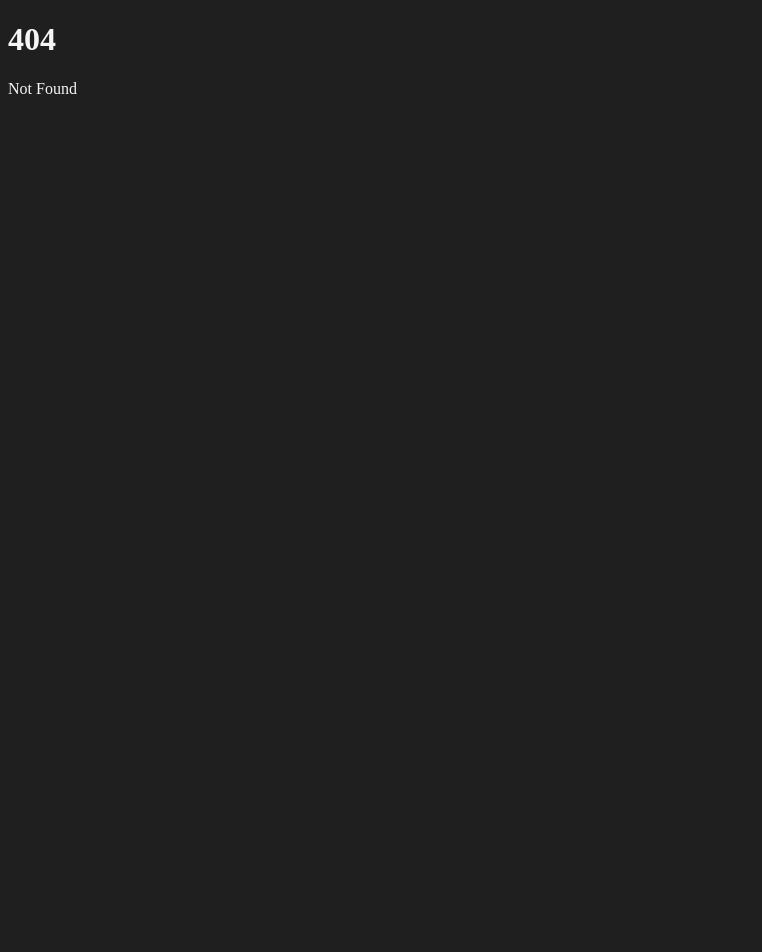
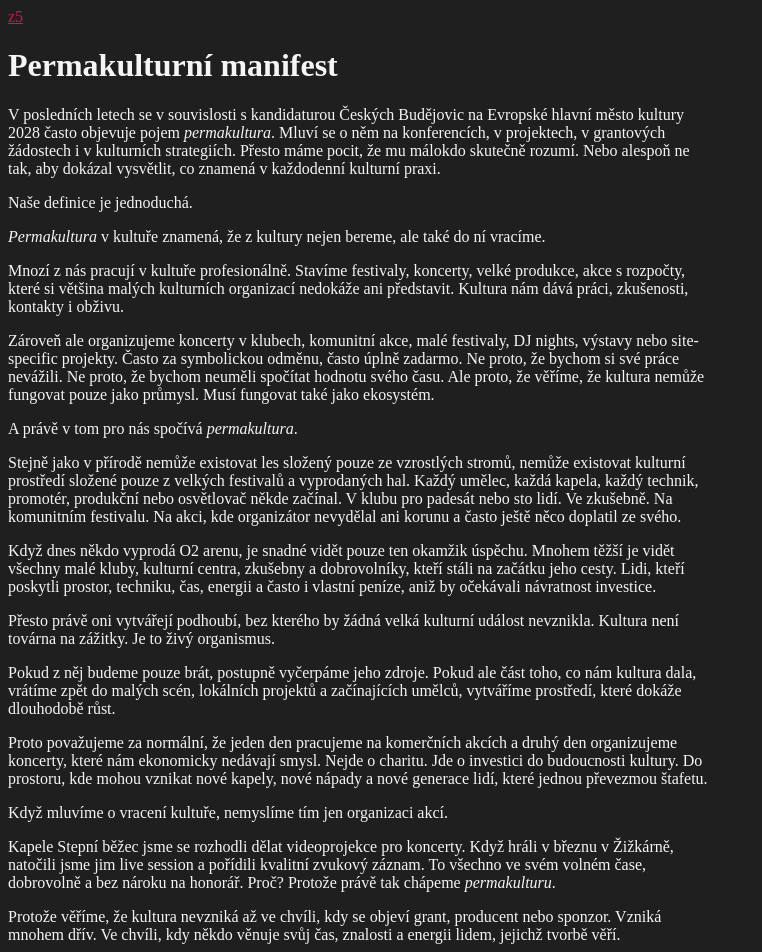
Before and after one commit to Divocaak/divokyvojtech, a SvelteKit app: page /manifest in a window 1280 px wide. Before the commit this address had no page. Shown: the top 952 px of the page, without its empty margins (0-762 px from the left). Before the commit the page ends 800 px from the top, so only its background shows below. Built offline with nearby package versions, Linux system fonts and the light colour scheme.

Commit message:
permakulturni manifest  #8

```diff
--- a/package.json
+++ b/package.json
@@ -30,5 +30,8 @@
 		"prettier-plugin-svelte": "^3.3.3",
 		"svelte": "^5.0.0",
 		"vite": "^6.2.6"
+	},
+	"dependencies": {
+		"markdown-it": "^15.0.0"
 	}
 }
--- a/src/routes/+page.svelte
+++ b/src/routes/+page.svelte
@@ -214,6 +214,9 @@
 <a target="_blank" href="https://linkedin.com/in/vojtechdivoky">linkedin</a><br />
 <br />
 <a target="_blank" href="mailto:divokyvojta@gmail.com">psát mail</a><br />
+<h2>permakulturní manifest</h2>
+<p>takovej textík, co jsem jednou sepsal</p>
+<a href="manifest">přečíst, co to je</a>
 <h2>závod o vesmír</h2>
 <p>tady bude nějakej osobní blabla text o projektu</p>
 <a href="/rfs">to mě zajímá, chci vědět víc</a>
--- /dev/null
+++ b/src/routes/manifest/+page.svelte
@@ -0,0 +1,66 @@
+<script>
+	import MarkdownIt from 'markdown-it';
+	const md = new MarkdownIt();
+	const source = `
+# Permakulturní manifest
+
+V posledních letech se v souvislosti s kandidaturou Českých Budějovic na Evropské hlavní město kultury 2028 často objevuje pojem _permakultura_. Mluví se o něm na konferencích, v projektech, v grantových žádostech i v kulturních strategiích. Přesto máme pocit, že mu málokdo skutečně rozumí. Nebo alespoň ne tak, aby dokázal vysvětlit, co znamená v každodenní kulturní praxi.
+
+Naše definice je jednoduchá.
+
+_Permakultura_ v kultuře znamená, že z kultury nejen bereme, ale také do ní vracíme.
+
+Mnozí z nás pracují v kultuře profesionálně. Stavíme festivaly, koncerty, velké produkce, akce s rozpočty, které si většina malých kulturních organizací nedokáže ani představit. Kultura nám dává práci, zkušenosti, kontakty i obživu.
+
+Zároveň ale organizujeme koncerty v klubech, komunitní akce, malé festivaly, DJ nights, výstavy nebo site-specific projekty. Často za symbolickou odměnu, často úplně zadarmo. Ne proto, že bychom si své práce nevážili. Ne proto, že bychom neuměli spočítat hodnotu svého času. Ale proto, že věříme, že kultura nemůže fungovat pouze jako průmysl. Musí fungovat také jako ekosystém.
+
+A právě v tom pro nás spočívá _permakultura_.
+
+Stejně jako v přírodě nemůže existovat les složený pouze ze vzrostlých stromů, nemůže existovat kulturní prostředí složené pouze z velkých festivalů a vyprodaných hal. Každý umělec, každá kapela, každý technik, promotér, produkční nebo osvětlovač někde začínal. V klubu pro padesát nebo sto lidí. Ve zkušebně. Na komunitním festivalu. Na akci, kde organizátor nevydělal ani korunu a často ještě něco doplatil ze svého.
+
+Když dnes někdo vyprodá O2 arenu, je snadné vidět pouze ten okamžik úspěchu. Mnohem těžší je vidět všechny malé kluby, kulturní centra, zkušebny a dobrovolníky, kteří stáli na začátku jeho cesty. Lidi, kteří poskytli prostor, techniku, čas, energii a často i vlastní peníze, aniž by očekávali návratnost investice.
+
+Přesto právě oni vytvářejí podhoubí, bez kterého by žádná velká kulturní událost nevznikla. Kultura není továrna na zážitky. Je to živý organismus.
+
+Pokud z něj budeme pouze brát, postupně vyčerpáme jeho zdroje. Pokud ale část toho, co nám kultura dala, vrátíme zpět do malých scén, lokálních projektů a začínajících umělců, vytváříme prostředí, které dokáže dlouhodobě růst.
+
+Proto považujeme za normální, že jeden den pracujeme na komerčních akcích a druhý den organizujeme koncerty, které nám ekonomicky nedávají smysl. Nejde o charitu. Jde o investici do budoucnosti kultury. Do prostoru, kde mohou vznikat nové kapely, nové nápady a nové generace lidí, které jednou převezmou štafetu.
+
+Když mluvíme o vracení kultuře, nemyslíme tím jen organizaci akcí.
+
+Kapele Stepní běžec jsme se rozhodli dělat videoprojekce pro koncerty. Když hráli v březnu v Žižkárně, natočili jsme jim live session a pořídili kvalitní zvukový záznam. To všechno ve svém volném čase, dobrovolně a bez nároku na honorář. Proč? Protože právě tak chápeme _permakulturu_.
+
+Protože věříme, že kultura nevzniká až ve chvíli, kdy se objeví grant, producent nebo sponzor. Vzniká mnohem dřív. Ve chvíli, kdy někdo věnuje svůj čas, znalosti a energii lidem, jejichž tvorbě věří.
+
+Stejný princip se snažíme uplatňovat i na akcích jako DHOGH, Skateholders nebo Cool v Plotě. S Teatro Svjötlo věnujeme obrovské množství času scénografii, scénickému osvětlení a celkové estetice akcí. Často mnohem více, než by bylo nutné. Často mnohem více, než odpovídá velikosti publika nebo rozpočtu.
+
+Ne proto, že očekáváme odměnu. Ne proto, že čekáme, až si nás někdo všimne. A už vůbec ne proto, že by mezi návštěvníky stál velký promotér, který nám druhý den nabídne zakázku života. Děláme to proto, že nám záleží na tom, aby to bylo dobré. Aby to bylo kvalitní. Aby i malá akce měla důstojnost velké produkce. Aby koncert pro sto lidí mohl být stejně pečlivě připravený jako koncert pro deset tisíc.
+
+V prostředí velkých komerčních produkcí se to často vysvětluje těžko. Nedá se snadno vysvětlit, proč akci, kterou by bylo možné připravit za deset hodin, věnujeme dva dny práce. Proč vytváříme scénografii, o kterou nás nikdo nepožádal. Proč kapelám, které máme rádi, poskytujeme nadstandardní servis, i když si o něj neřekly. Proč podporujeme kapelu, se kterou nemáme žádný obchodní vztah. Proč investujeme svůj volný čas do projektů, ze kterých nikdy nebudeme mít finanční zisk.
+
+Z pohledu ekonomiky to nedává smysl. Z pohledu _permakultury_ ano.
+
+Protože chápeme, že kultura není soubor jednotlivých akcí. Je to síť vztahů. Každý koncert, každá scénografie, každá nahraná live session, každá hodina dobrovolné práce a každý člověk, který se rozhodne něco vytvořit navíc, přispívá k tomu, aby byl celý ekosystém silnější.
+
+Možná právě v tom spočívá skutečný význam _permakultury_. V ochotě vytvářet hodnotu i tam, kde není okamžitá návratnost. V budování prostředí, ve kterém mohou lidé růst, experimentovat a dělat chyby. V přesvědčení, že kvalita má smysl sama o sobě, i když ji zrovna nesledují tisíce lidí.
+
+Protože kultura, která jednou naplní arény, nevzniká v arénách. Vzniká v klubech, kulturních centrech, na improvizovaných pódiích, ve zkušebnách, v komunitních prostorech a na akcích, které někdo připravil s maximální péčí, přestože věděl, že se mu to nikdy finančně nevrátí.
+
+My nejsme lidé, kteří sklízejí. Jsme lidé, kteří sází.
+
+A pokud má mít slovo _permakultura_ v kultuře nějaký skutečný význam, pak možná právě tento: Vzít si z kultury tolik, kolik potřebujeme, a vrátit jí tolik, kolik dokážeme.
+
+Protože kultura není služba, kterou si kupujeme.
+
+Kultura je prostředí, které společně udržujeme při životě. A odpovědnost za něj neleží jen na institucích, městech nebo grantových komisích. Leží na každém, kdo z něj něco získal a rozhodl se část toho vrátit zpět.
+
+A dokud budou existovat lidé ochotní dělat kulturu i tehdy, když se to ekonomicky nevyplatí, bude existovat i kultura, která jednou naplní festivaly, divadla a arény.
+
+Bez podhoubí totiž nikdy nevyroste les.
+    `;
+
+	$: html = md.render(source);
+</script>
+
+<a href="/">z5</a>
+<div class="markdown">{@html html}</div>
```
Also changed, not shown: 1 other file (tests, documents, lock files or other folders).
